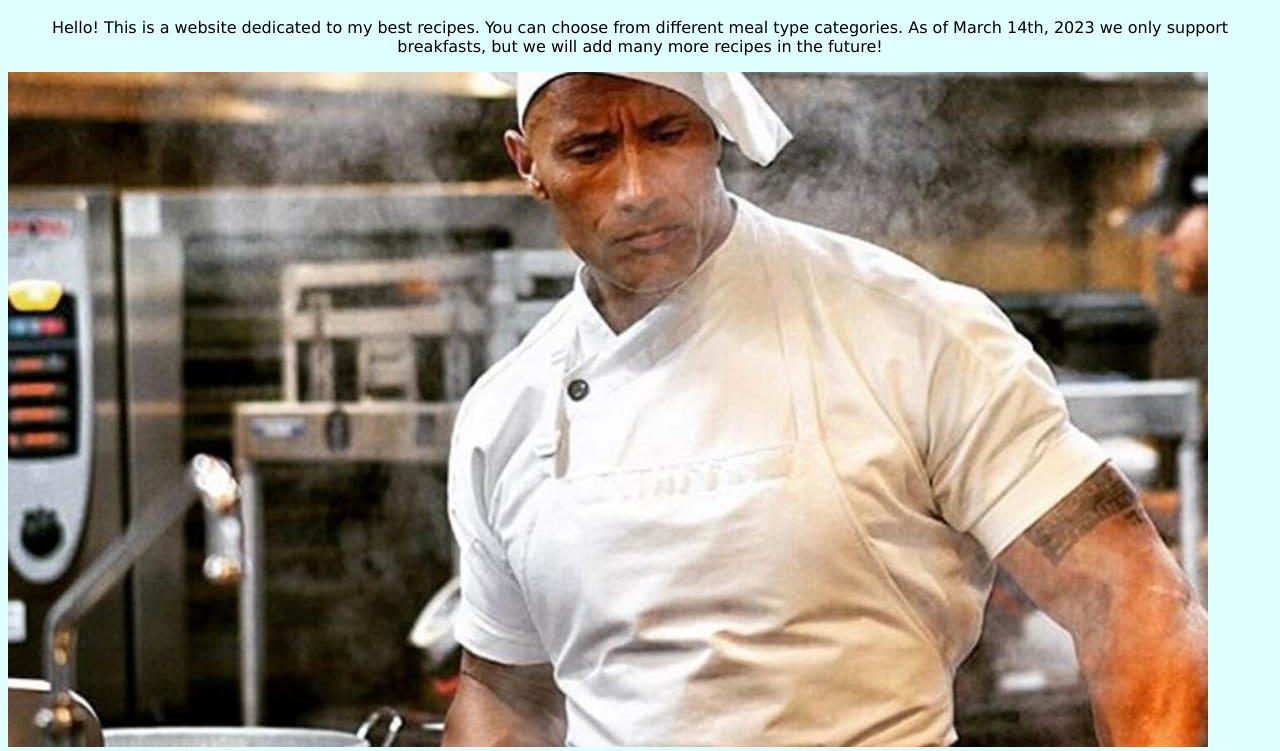
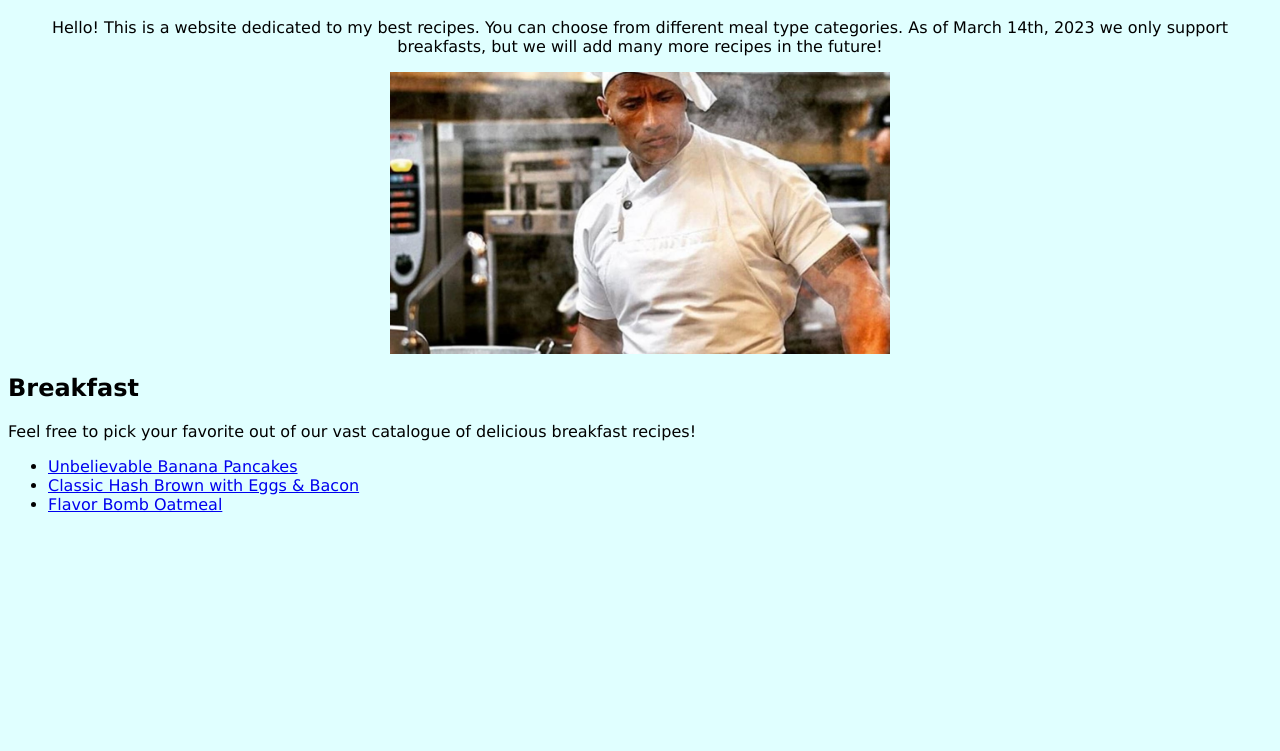
Before and after one commit to crisb-7/OdinRecipes, a plain HTML site: page index.html in a window 1280 px wide. Shown: the part 49-800 px from the top of the page. Drawn offline with Linux system fonts and the light colour scheme.

Commit message:
Forgot to change rock class (The Rock image) to images class for centering. Changes now deployed.

```diff
--- a/index.html
+++ b/index.html
@@ -9,7 +9,7 @@
     <body>
         <h1>Odin Recipes</h1>
             <p class="greeting">Hello! This is a website dedicated to my best recipes. You can choose from different meal type categories. As of March 14th, 2023 we only support breakfasts, but we will add many more recipes in the future!</p>
-            <img src="images/rockChef.jpg" class="rock">
+            <img src="images/rockChef.jpg" class="images">
             <h2>Breakfast</h2>
                 Feel free to pick your favorite out of our vast catalogue of delicious breakfast recipes!
                 <ul>
```
